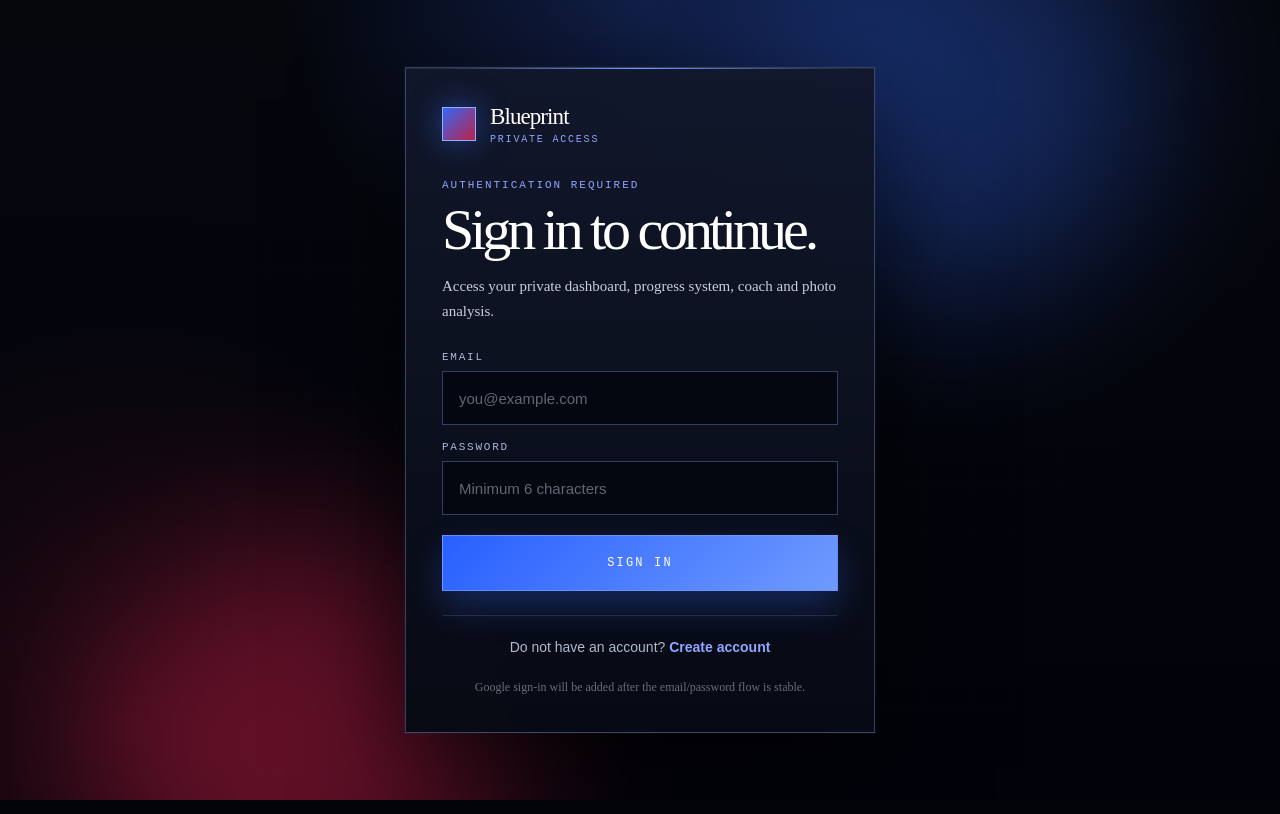
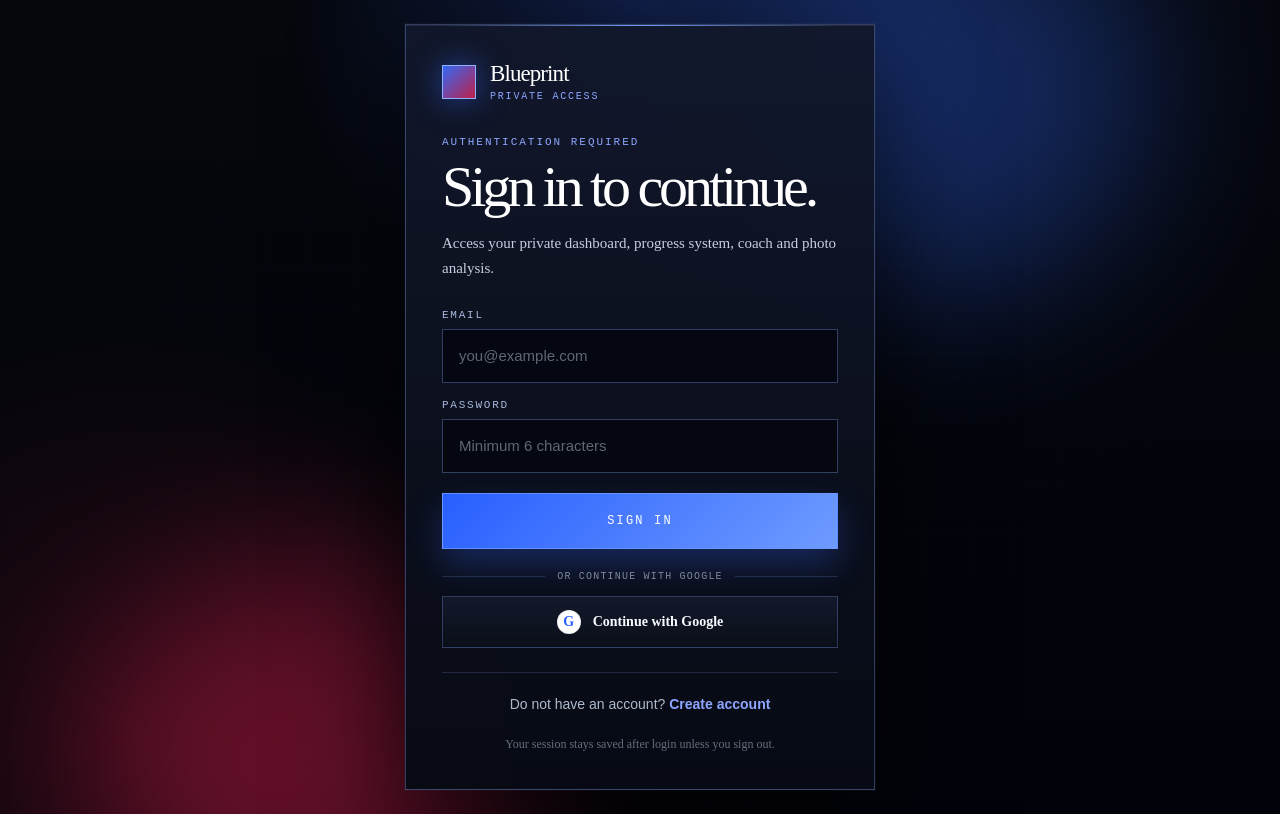
Before and after one commit to manamelina25-commits/blueprint, a React (Vite) app in the folder blueprint-app/: page / in a window 1280 px wide. Built offline with nearby package versions, Linux system fonts and the light colour scheme; no server answers.

Commit message:
Add Google authentication

```diff
--- a/blueprint-app/src/App.css
+++ b/blueprint-app/src/App.css
@@ -1404,3 +1404,87 @@
     gap: 18px;
   }
 }
+
+
+/* Google Auth */
+
+.auth-google-button {
+  width: 100%;
+  min-height: 52px;
+  border: 1px solid rgba(139, 170, 255, 0.28);
+  background:
+    linear-gradient(180deg, rgba(20, 27, 46, 0.9), rgba(10, 14, 24, 0.96));
+  color: #f8fbff;
+  display: inline-flex;
+  align-items: center;
+  justify-content: center;
+  gap: 12px;
+  cursor: pointer;
+  font-family: inherit;
+  font-size: 14px;
+  font-weight: 600;
+  transition:
+    transform 180ms ease,
+    box-shadow 180ms ease,
+    background 180ms ease,
+    opacity 180ms ease;
+}
+
+.auth-google-button:hover {
+  transform: translateY(-1px);
+  border-color: rgba(111, 155, 255, 0.56);
+  box-shadow: 0 18px 42px rgba(53, 109, 255, 0.14);
+}
+
+.auth-google-button:disabled {
+  opacity: 0.65;
+  cursor: not-allowed;
+}
+
+.auth-google-icon {
+  width: 24px;
+  height: 24px;
+  border-radius: 999px;
+  display: inline-flex;
+  align-items: center;
+  justify-content: center;
+  background: #ffffff;
+  color: #285fff;
+  font-weight: 800;
+  box-shadow: inset 0 0 0 1px rgba(5, 7, 13, 0.08);
+}
+
+.auth-divider {
+  margin: 0 0 20px;
+  display: grid;
+  grid-template-columns: 1fr auto 1fr;
+  align-items: center;
+  gap: 12px;
+}
+
+.auth-divider span {
+  height: 1px;
+  background: rgba(139, 170, 255, 0.18);
+}
+
+.auth-divider p {
+  margin: 0;
+  font-family: monospace;
+  font-size: 10px;
+  letter-spacing: 0.16em;
+  text-transform: uppercase;
+  color: #7f8ba3;
+}
+
+.auth-divider-secondary {
+  margin: 22px 0 14px;
+}
+
+.auth-divider p {
+  margin: 0;
+  color: rgba(198, 207, 223, 0.62);
+  font-family: monospace;
+  font-size: 10px;
+  letter-spacing: 0.12em;
+  text-transform: uppercase;
+}
--- a/blueprint-app/src/pages/AuthPage.jsx
+++ b/blueprint-app/src/pages/AuthPage.jsx
@@ -62,6 +62,24 @@ export default function AuthPage() {
     }
 
     setIsLoading(false);
+  }
+
+  async function handleGoogleSignIn() {
+    setIsLoading(true);
+    setSuccessMessage("");
+    setErrorMessage("");
+
+    const { error } = await supabase.auth.signInWithOAuth({
+      provider: "google",
+      options: {
+        redirectTo: window.location.origin,
+      },
+    });
+
+    if (error) {
+      setErrorMessage(error.message);
+      setIsLoading(false);
+    }
   }
 
   function switchAuthMode(nextMode) {
@@ -155,6 +173,22 @@ export default function AuthPage() {
                   : "Create account"}
             </button>
           </form>
+
+          <div className="auth-divider auth-divider-secondary">
+            <span />
+            <p>or continue with Google</p>
+            <span />
+          </div>
+
+          <button
+            className="auth-google-button"
+            type="button"
+            onClick={handleGoogleSignIn}
+            disabled={isLoading}
+          >
+            <span className="auth-google-icon">G</span>
+            Continue with Google
+          </button>
         </div>
 
         <div className="auth-switch">
@@ -170,7 +204,7 @@ export default function AuthPage() {
         </div>
 
         <p className="auth-footer">
-          Google sign-in will be added after the email/password flow is stable.
+          Your session stays saved after login unless you sign out.
         </p>
       </section>
     </main>
```
